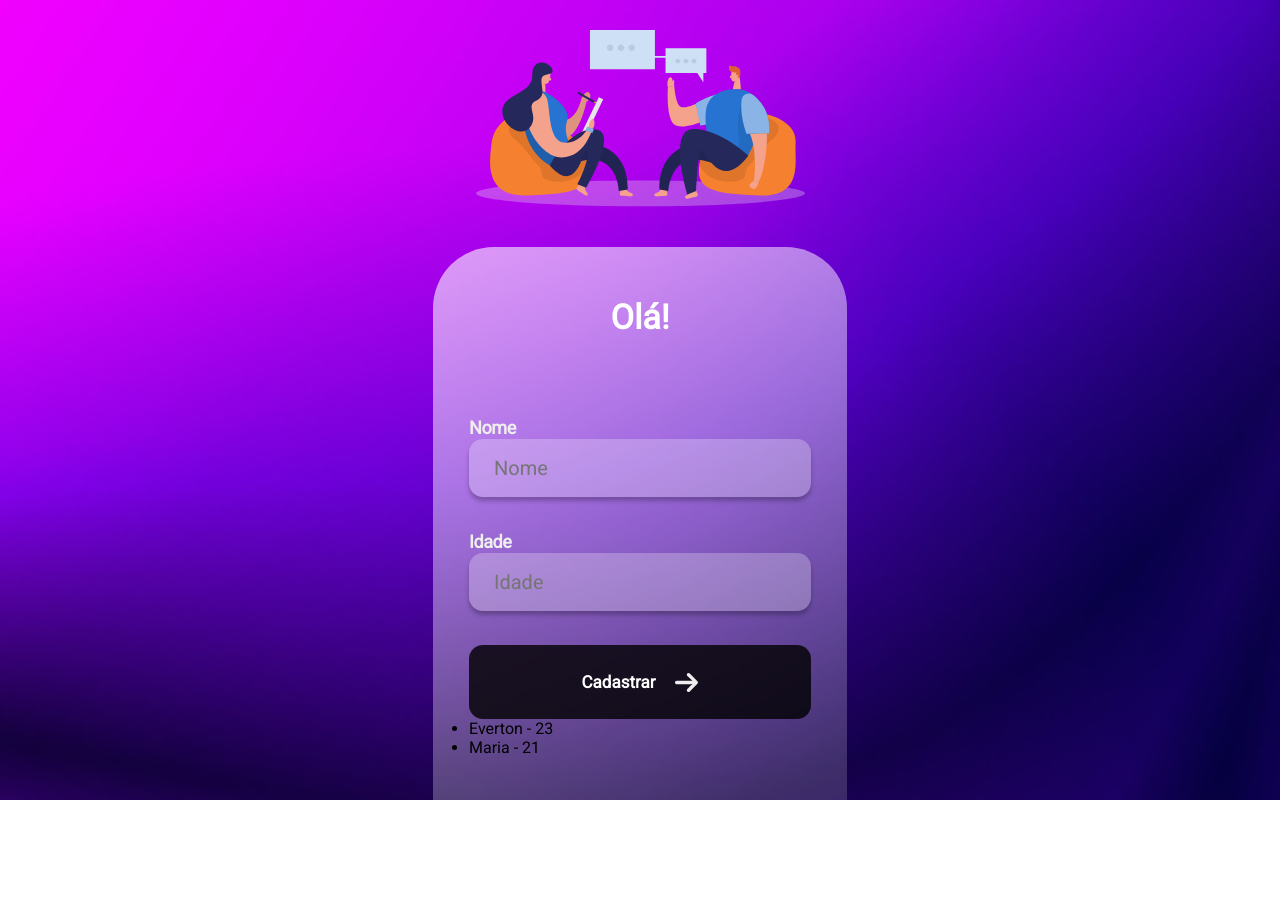
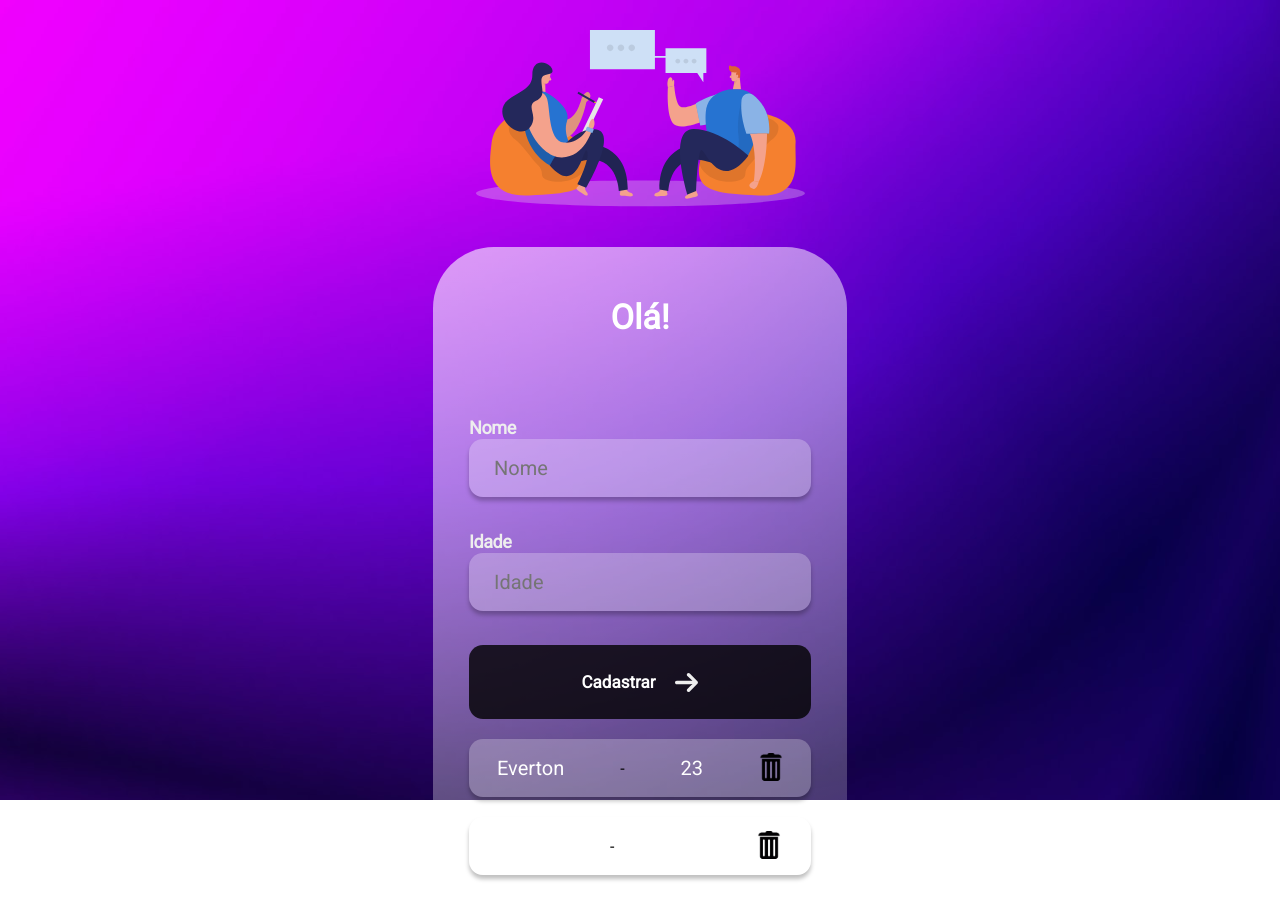
Before and after one commit to EvertonDepla/Chat-React, a React (Create React App) app: page / in a window 1280 px wide. Shown: the top 920 px of the page. Before the commit the page ends 807 px from the top, so only its background shows below. Built offline with nearby package versions, Linux system fonts and the light colour scheme.

Commit message:
estilizando card de usuário

```diff
--- a/src/App.js
+++ b/src/App.js
@@ -2,6 +2,7 @@ import React from 'react';
 
 import People from './assets/people.svg'
 import Arrow from './assets/arrow.svg'
+import Trash from './assets/trash.svg';
 
 import {
   Container,
@@ -11,6 +12,7 @@ import {
   InputLabel,
   Input,
   Button,
+  User
 } from './styles'
 
 function App() {
@@ -37,9 +39,10 @@ function App() {
 
         <ul>
           {users.map((user) => (
-            <li key={user.id}>
-              {user.name} - {user.age}
-            </li>
+            <User key={user.id}>
+              <p>{user.name}</p> - <p>{user.age}</p>
+              <button><img src={Trash} alt="lata-de-lixo"/></button>
+            </User>
           ))}
         </ul>
       </ContainerItens>
--- a/src/styles.js
+++ b/src/styles.js
@@ -90,3 +90,30 @@ export const Button = styled.button`
         opacity: 0.5;
     }
 `;
+
+export const User = styled.li`
+    display: flex;
+    justify-content: space-around;
+    align-items: center;
+    margin-top: 20px;
+    background: rgba(255, 255, 255, 0.25);
+    box-shadow: 0px 4px 4px rgba(0, 0, 0, 0.25);
+    border-radius: 14px;
+    width: 342px;
+    height: 58px;
+    border: none;
+    outline: none;
+
+p {
+    font-style: normal;
+    font-weight: normal;
+    font-size: 20px;
+    line-height: 28px;
+    color: white;
+}
+button {
+    background: none;
+    border: none;
+    cursor: pointer;
+}
+`
```
